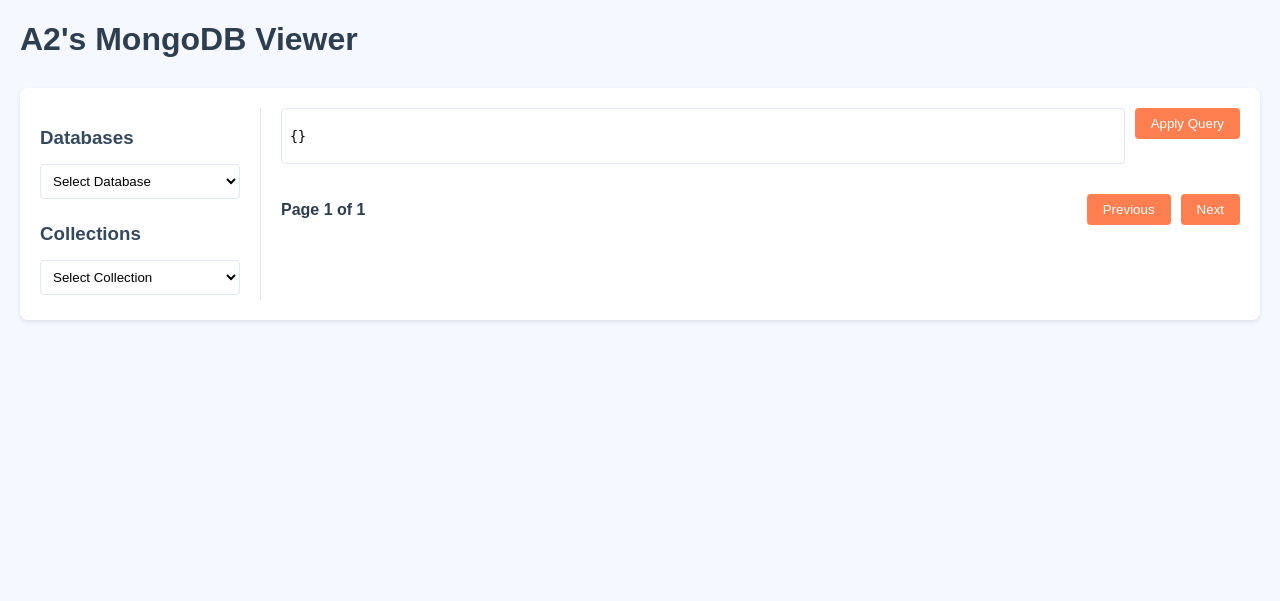
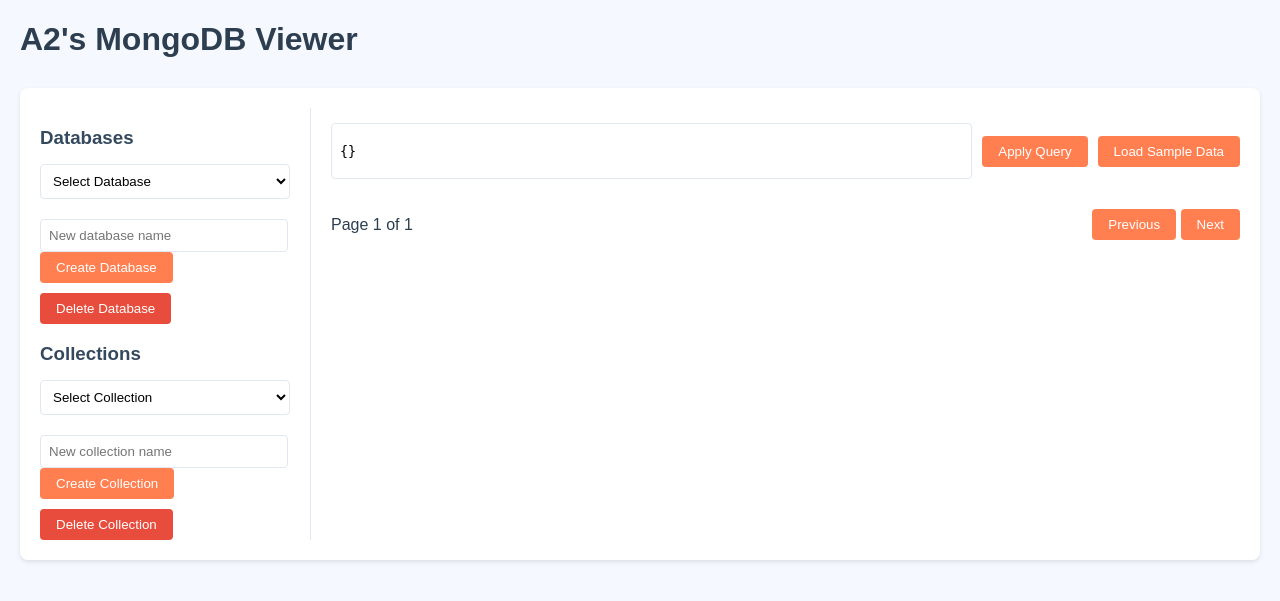
Before and after one commit to A2Pro/A2_SimpleMongoDBViewer, a Flask app: page / in a window 1280 px wide. Shown: the top 601 px of the page. Run offline with Flask 3, Linux system fonts and the light colour scheme; data that the repository does not hold is empty.

Commit message:
Added CRUD Operations on web

```diff
--- a/app.py
+++ b/app.py
@@ -1,5 +1,3 @@
-#!/usr/bin/python3
-
 from flask import Flask, render_template, jsonify, request
 from pymongo import MongoClient
 from bson import ObjectId, json_util
@@ -8,14 +6,18 @@ from datetime import datetime
 
 app = Flask(__name__)
 
-
 def get_db():
     client = MongoClient("mongodb://a2pro:Eight63teal@192.168.0.50:27017/admin")
     return client
 
-
 def convert_to_json(obj):
     return json.loads(json_util.dumps(obj))
+
+def generate_sample_data():
+    return [
+        {"name": "A2Pro_64", "age": 37, "email": "a2@example.com", "created_at": datetime.now()},
+        {"name": "X3_MotoF", "age": 25, "email": "X3@example.com", "created_at": datetime.now(), "motorbike" : True}
+    ]
 
 @app.route('/')
 def index():
@@ -36,22 +38,17 @@ def get_data(database, collection):
     db = client[database]
     coll = db[collection]
 
-
     query_str = request.args.get('query', '{}')
     try:
         query = json.loads(query_str)
     except json.JSONDecodeError:
         query = {}
 
-
     page = int(request.args.get('page', 1))
     per_page = int(request.args.get('per_page', 10))
     skip = (page - 1) * per_page
 
-
     total = coll.count_documents(query)
-
-
     documents = list(coll.find(query).skip(skip).limit(per_page))
 
     return jsonify({
@@ -61,5 +58,59 @@ def get_data(database, collection):
         'pages': (total // per_page) + 1
     })
 
+@app.route('/create/database', methods=['POST'])
+def create_database():
+    data = request.get_json()
+    database_name = data.get('name')
+
+    if not database_name:
+        return jsonify({"error": "Database name is required"}), 400
+
+    client = get_db()
+    # Creating a dummy collection since MongoDB doesn't allow empty databases
+    db = client[database_name]
+    db.create_collection('_temp')
+
+    return jsonify({"message": f"Database '{database_name}' created successfully"})
+
+@app.route('/create/collection', methods=['POST'])
+def create_collection():
+    data = request.get_json()
+    database_name = data.get('database')
+    collection_name = data.get('name')
+
+    if not database_name or not collection_name:
+        return jsonify({"error": "Database and collection names are required"}), 400
+
+    client = get_db()
+    db = client[database_name]
+    db.create_collection(collection_name)
+
+    return jsonify({"message": f"Collection '{collection_name}' created successfully"})
+
+@app.route('/delete/database/<database>', methods=['DELETE'])
+def delete_database(database):
+    client = get_db()
+    client.drop_database(database)
+    return jsonify({"message": f"Database '{database}' deleted successfully"})
+
+@app.route('/delete/collection/<database>/<collection>', methods=['DELETE'])
+def delete_collection(database, collection):
+    client = get_db()
+    db = client[database]
+    db.drop_collection(collection)
+    return jsonify({"message": f"Collection '{collection}' deleted successfully"})
+
+@app.route('/load-sample-data/<database>/<collection>', methods=['POST'])
+def load_sample_data(database, collection):
+    client = get_db()
+    db = client[database]
+    coll = db[collection]
+
+    sample_data = generate_sample_data()
+    coll.insert_many(sample_data)
+
+    return jsonify({"message": f"Sample data loaded into '{collection}' successfully"})
+
 if __name__ == '__main__':
     app.run(host='0.0.0.0', port=1500, debug=True)
--- a/templates/index.html
+++ b/templates/index.html
@@ -17,7 +17,7 @@
             padding: 20px;
         }
         .sidebar {
-            width: 200px;
+            width: 250px;
             margin-right: 20px;
             padding-right: 20px;
             border-right: 1px solid #e1e8f0;
@@ -64,6 +64,21 @@
             background-color: #ccc;
             cursor: not-allowed;
         }
+        .danger-button {
+            background-color: #e74c3c;
+        }
+        .danger-button:hover {
+            background-color: #c0392b;
+        }
+        .query-input {
+            flex-grow: 1;
+            padding: 8px;
+            border: 1px solid #e1e8f0;
+            border-radius: 4px;
+            font-family: monospace;
+            min-height: 38px;
+            width: 300px;
+        }
         pre {
             white-space: pre-wrap;
             background-color: #f8fafc;
@@ -79,39 +94,62 @@
             color: #34495e;
             margin-bottom: 10px;
         }
-        #pageInfo {
-            color: #2c3e50;
-            font-weight: bold;
-        }
-        .pagination-buttons {
+        .controls {
+            margin: 15px 0;
             display: flex;
             gap: 10px;
+            flex-wrap: wrap;
+            align-items: center;
         }
-        .query-container {
-            margin-bottom: 20px;
-            display: flex;
-            gap: 10px;
-            align-items: flex-start;
+        .input-group {
+            margin: 10px 0;
         }
-        .query-input {
-            flex-grow: 1;
+        .input-group input {
+            width: calc(100% - 20px);
             padding: 8px;
+            margin-top: 5px;
             border: 1px solid #e1e8f0;
             border-radius: 4px;
-            font-family: monospace;
-            min-height: 38px;
         }
-        .query-button {
-            padding: 8px 16px;
-            background-color: #ff7f50;
+        .modal {
+            display: none;
+            position: fixed;
+            top: 0;
+            left: 0;
+            width: 100%;
+            height: 100%;
+            background-color: rgba(0,0,0,0.5);
+            z-index: 1000;
+        }
+        .modal-content {
+            position: relative;
+            background-color: #fff;
+            margin: 15% auto;
+            padding: 20px;
+            width: 50%;
+            border-radius: 8px;
+            text-align: center;
+        }
+        .modal-buttons {
+            margin-top: 20px;
+            display: flex;
+            justify-content: center;
+            gap: 10px;
+        }
+        .success-message {
+            background-color: #2ecc71;
             color: white;
-            border: none;
+            padding: 10px;
             border-radius: 4px;
-            cursor: pointer;
+            margin: 10px 0;
+            display: none;
         }
         .error-message {
-            color: #e74c3c;
-            margin-top: 5px;
+            background-color: #e74c3c;
+            color: white;
+            padding: 10px;
+            border-radius: 4px;
+            margin: 10px 0;
             display: none;
         }
     </style>
@@ -128,24 +166,42 @@
                 {% endfor %}
             </select>
 
+            <div class="input-group">
+                <input type="text" id="newDatabaseName" placeholder="New database name">
+                <button onclick="createDatabase()">Create Database</button>
+            </div>
+
+            <button onclick="confirmDeleteDatabase()" class="danger-button">Delete Database</button>
+
             <h3>Collections</h3>
             <select id="collection">
                 <option value="">Select Collection</option>
             </select>
+
+            <div class="input-group">
+                <input type="text" id="newCollectionName" placeholder="New collection name">
+                <button onclick="createCollection()">Create Collection</button>
+            </div>
+
+            <button onclick="deleteCollection()" class="danger-button">Delete Collection</button>
         </div>
 
         <div class="main">
-            <div class="query-container">
+            <div class="controls">
                 <input type="text"
                        id="queryInput"
                        class="query-input"
                        placeholder='Enter query (e.g., {"userId": 120})'
                        value="{}"
                 >
-                <button onclick="applyQuery()" class="query-button">Apply Query</button>
+                <button onclick="applyQuery()">Apply Query</button>
+                <button onclick="loadSampleData()">Load Sample Data</button>
             </div>
+
+            <div id="successMessage" class="success-message"></div>
             <div id="queryError" class="error-message">Invalid JSON query</div>
             <div id="data"></div>
+
             <div class="pagination">
                 <div id="pageInfo">Page 1 of 1</div>
                 <div class="pagination-buttons">
@@ -156,16 +212,131 @@
         </div>
     </div>
 
+    <div id="deleteModal" class="modal">
+        <div class="modal-content">
+            <h3>Confirm Delete</h3>
+            <p>Are you sure you want to delete this database? This action cannot be undone.</p>
+            <div class="modal-buttons">
+                <button onclick="deleteDatabase()" class="danger-button">Delete</button>
+                <button onclick="closeModal()">Cancel</button>
+            </div>
+        </div>
+    </div>
+
     <script>
         let currentPage = 1;
         let totalPages = 1;
         let currentQuery = "{}";
 
-        document.getElementById('database').addEventListener('change', function() {
-            const db = this.value;
-            if (!db) return;
+        function showSuccessMessage(message) {
+            const messageDiv = document.getElementById('successMessage');
+            messageDiv.textContent = message;
+            messageDiv.style.display = 'block';
+            setTimeout(() => {
+                messageDiv.style.display = 'none';
+            }, 3000);
+        }
 
-            fetch(`/collections/${db}`)
+        function refreshDatabases() {
+            location.reload();
+        }
+
+        function createDatabase() {
+            const name = document.getElementById('newDatabaseName').value;
+            if (!name) return;
+
+            fetch('/create/database', {
+                method: 'POST',
+                headers: {
+                    'Content-Type': 'application/json',
+                },
+                body: JSON.stringify({ name }),
+            })
+            .then(response => response.json())
+            .then(data => {
+                showSuccessMessage(data.message);
+                refreshDatabases();
+            });
+        }
+
+        function createCollection() {
+            const database = document.getElementById('database').value;
+            const name = document.getElementById('newCollectionName').value;
+            if (!database || !name) return;
+
+            fetch('/create/collection', {
+                method: 'POST',
+                headers: {
+                    'Content-Type': 'application/json',
+                },
+                body: JSON.stringify({ database, name }),
+            })
+            .then(response => response.json())
+            .then(data => {
+                showSuccessMessage(data.message);
+                loadCollections(database);
+            });
+        }
+
+        function confirmDeleteDatabase() {
+            document.getElementById('deleteModal').style.display = 'block';
+        }
+
+        function closeModal() {
+            document.getElementById('deleteModal').style.display = 'none';
+        }
+
+        function deleteDatabase() {
+            const database = document.getElementById('database').value;
+            if (!database) return;
+
+            fetch(`/delete/database/${database}`, {
+                method: 'DELETE',
+            })
+            .then(response => response.json())
+            .then(data => {
+                showSuccessMessage(data.message);
+                closeModal();
+                refreshDatabases();
+            });
+        }
+
+        function deleteCollection() {
+            const database = document.getElementById('database').value;
+            const collection = document.getElementById('collection').value;
+            if (!database || !collection) return;
+
+            if (confirm('Are you sure you want to delete this collection? This action cannot be undone.')) {
+                fetch(`/delete/collection/${database}/${collection}`, {
+                    method: 'DELETE',
+                })
+                .then(response => response.json())
+                .then(data => {
+                    showSuccessMessage(data.message);
+                    loadCollections(database);
+                });
+            }
+        }
+
+        function loadSampleData() {
+            const database = document.getElementById('database').value;
+            const collection = document.getElementById('collection').value;
+            if (!database || !collection) return;
+
+            fetch(`/load-sample-data/${database}/${collection}`, {
+                method: 'POST',
+            })
+            .then(response => response.json())
+            .then(data => {
+                showSuccessMessage(data.message);
+                loadData();
+            });
+        }
+
+        function loadCollections(database) {
+            if (!database) return;
+
+            fetch(`/collections/${database}`)
                 .then(response => response.json())
                 .then(collections => {
                     const select = document.getElementById('collection');
@@ -173,12 +344,15 @@
                     collections.forEach(collection => {
                         select.innerHTML += `<option value="${collection}">${collection}</option>`;
                     });
-                    // Auto-select first collection
                     if (collections.length > 0) {
                         select.value = collections[0];
                         loadData();
                     }
                 });
+        }
+
+        document.getElementById('database').addEventListener('change', function() {
+            loadCollections(this.value);
         });
 
         document.getElementById('collection').addEventListener('change', loadData);
@@ -188,11 +362,10 @@
             const errorDiv = document.getElementById('queryError');
 
             try {
-                // Test if valid JSON
                 JSON.parse(queryInput.value);
                 errorDiv.style.display = 'none';
                 currentQuery = queryInput.value;
-                currentPage = 1;  // Reset to first page
+                currentPage = 1;
                 loadData();
             } catch (e) {
                 errorDiv.style.display = 'block';
```
